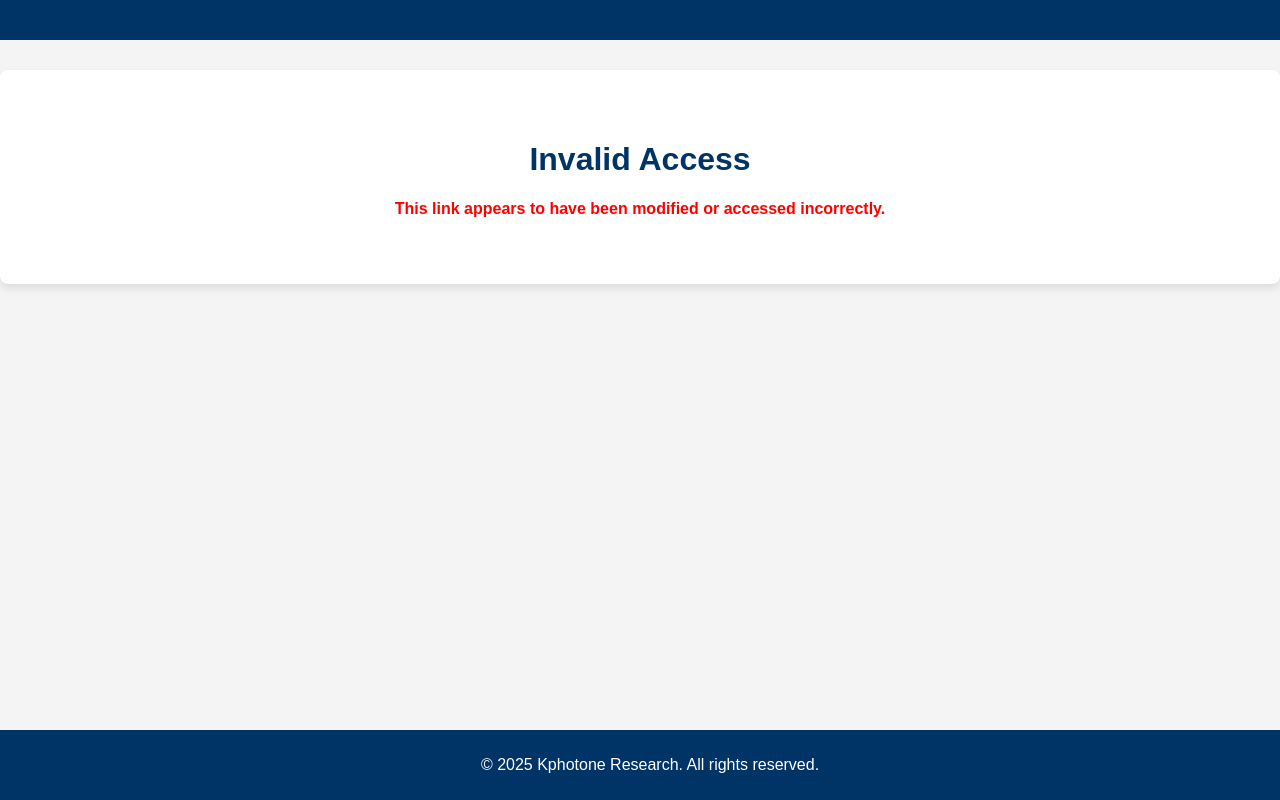
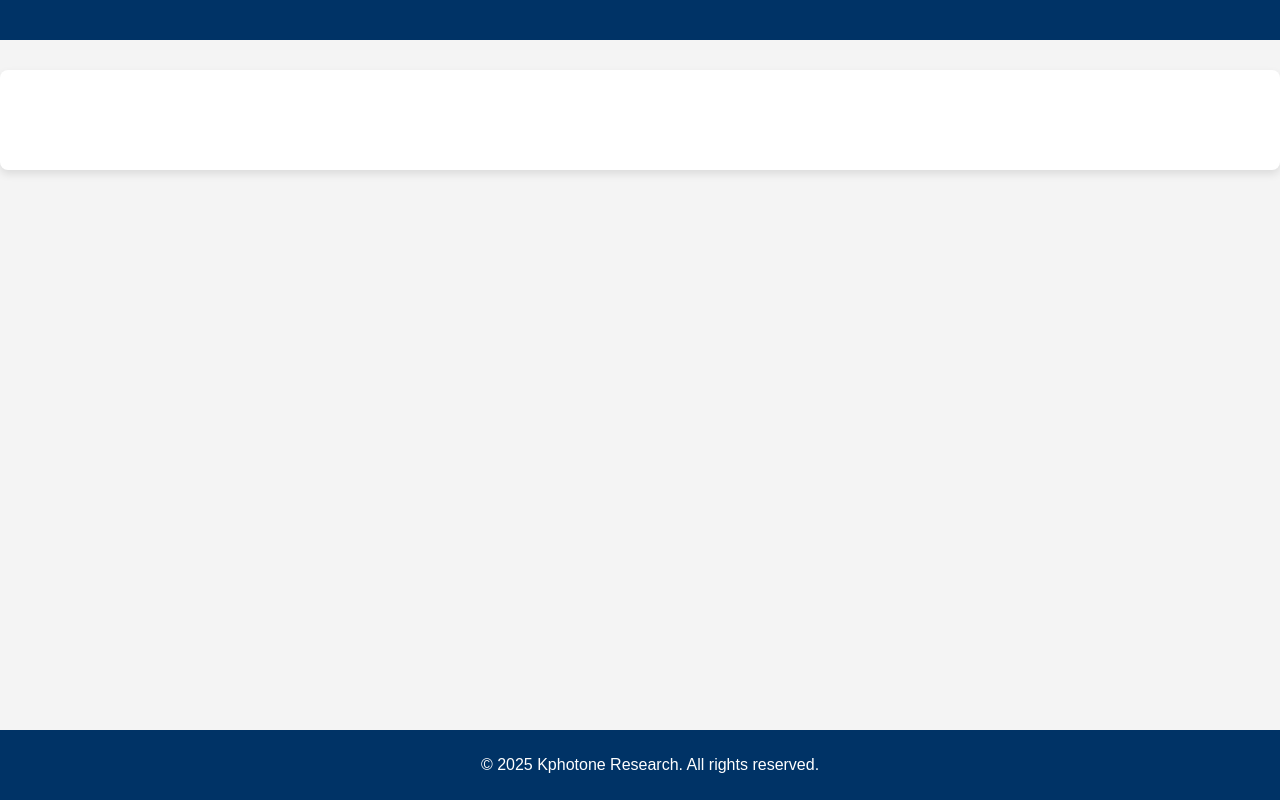
Before and after one commit to kphotone-research/survey-tracker, a website: page qualified.html in a window 1280 px wide. Drawn offline with Linux system fonts and the light colour scheme.

Commit message:
Update qualified.html

```diff
--- a/qualified.html
+++ b/qualified.html
@@ -66,10 +66,7 @@
       <p>If you have any questions, please contact us at <a href="mailto:support@kphotone.com">support@kphotone.com</a>.</p>
     </div>
 
-    <div id="error" class="error hidden">
-      <h1>Invalid Access</h1>
-      <p>This link appears to have been modified or accessed incorrectly.</p>
-    </div>
+
   </main>
 
   <footer>
```
